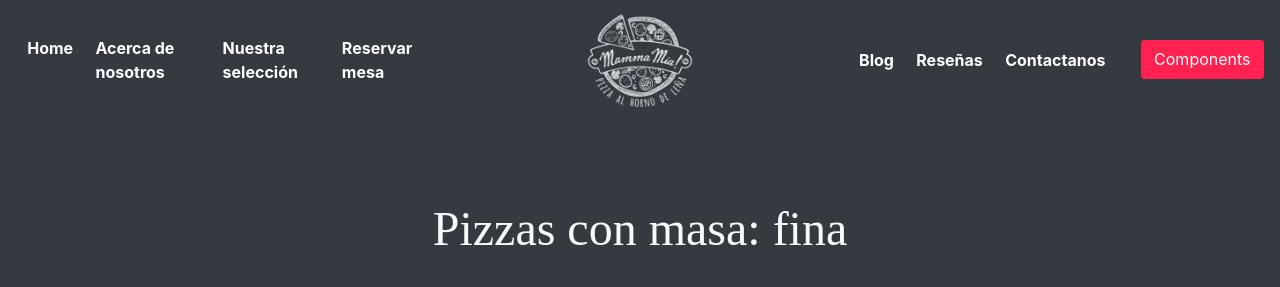
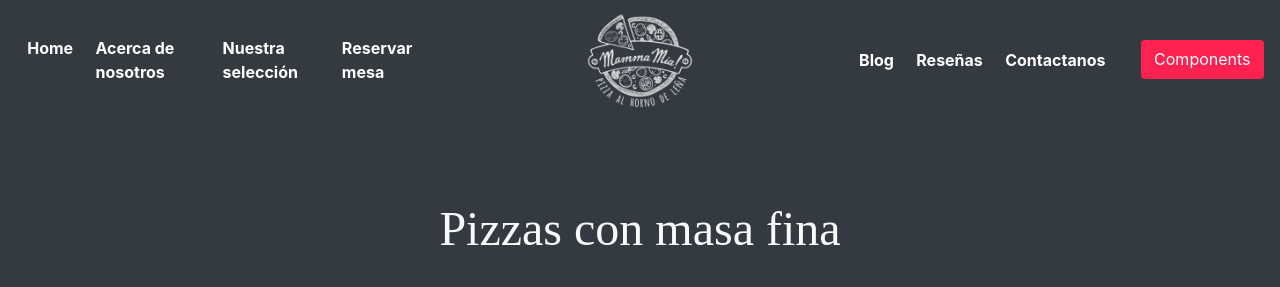
Before and after one commit to ubiieta/MammaMia, a Django app: page /pizzas/fina/ in a window 1280 px wide. Shown: the part 16-303 px from the top of the page. Run offline with Django 5.2, Linux system fonts and the light colour scheme; data comes from the database, SQL or seed files in the repository; some libraries are stand-ins or nearby versions.

Commit message:
arreglito 2

```diff
--- a/appMammaMia/templates/pizzas.html
+++ b/appMammaMia/templates/pizzas.html
@@ -8,7 +8,7 @@
 {% block title%} Pizzas masa {{masa.nombre}} {%endblock%}
 
 {% block content %}
-<h1 class="titulo-de-masa">Pizzas con masa: {{ masa.nombre }}</h1><br>
+<h1 class="titulo-de-masa">Pizzas con masa {{ masa.nombre }}</h1><br>
 <div class="container">
     <div class="row">
         {% if pizzas %}
@@ -29,7 +29,7 @@
                             <p><strong>Ingredientes:</strong></p>
                             <ul>
                                 {% for ingrediente in pizza.ingredientes.all %}
-                                    <li>{{ ingrediente.nombre }}</li>
+                                    <li><a href="{% url 'ingrediente_desc' ingrediente.nombre %}">{{ ingrediente.nombre }}</a></li>
                                 {% endfor %}
                             </ul>
                         </div>
```
